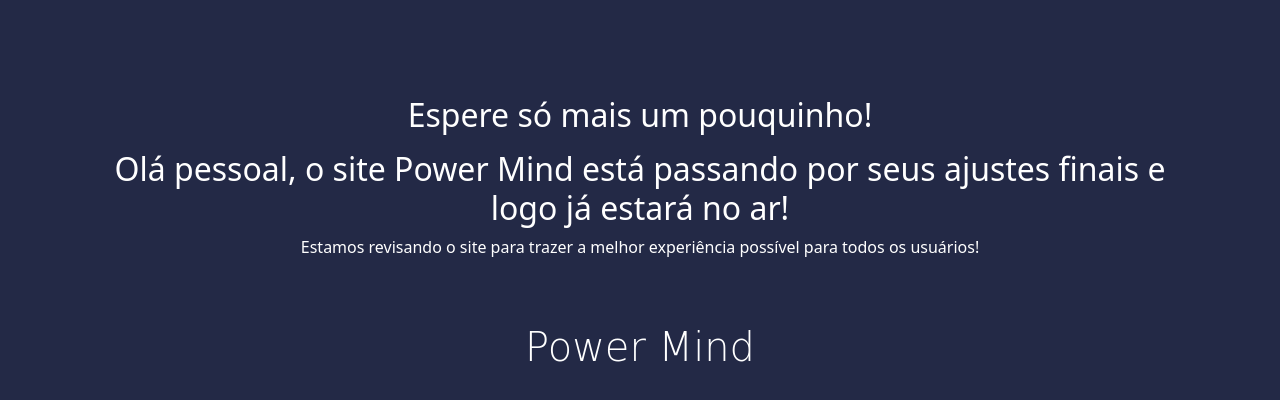
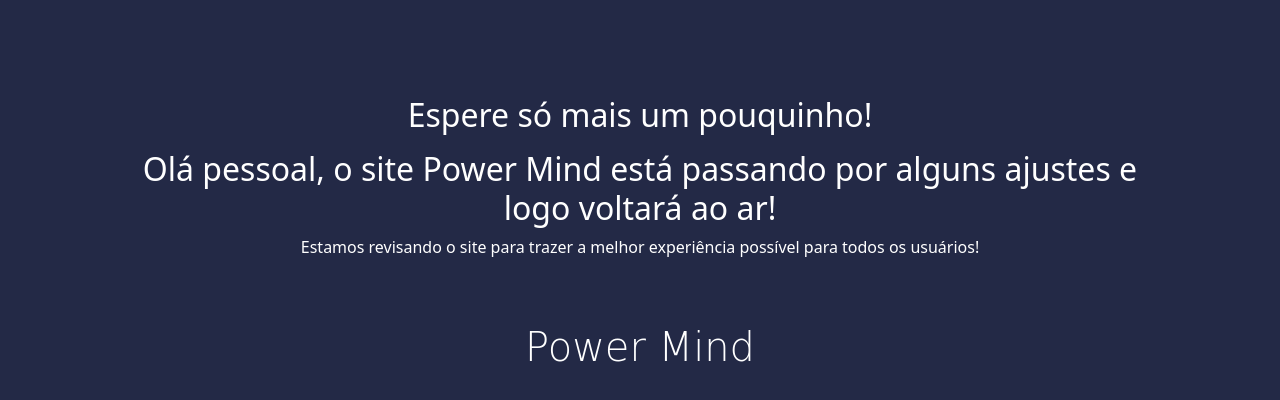
Before and after one commit to devdramos/ajustespowermind, a plain HTML site: page index.html in a window 1280 px wide. Drawn offline with nearby package versions, Linux system fonts and the light colour scheme; a web font is replaced by a local one.

Commit message:
Update index.html

```diff
--- a/index.html
+++ b/index.html
@@ -25,7 +25,7 @@
         <div class="row justify-content-center">
             <div class="col-sm-11">
                 <h2 class="text-center text-white mt-5 pt-5">Espere só mais um pouquinho!</h2>
-                <h2 class="text-center text-white pt-2 ms-5 me-5">Olá pessoal, o site Power Mind está passando por seus ajustes finais e logo já estará no ar!</h2>
+                <h2 class="text-center text-white pt-2 ms-5 me-5">Olá pessoal, o site Power Mind está passando por alguns ajustes e logo voltará ao ar!</h2>
                 <p class="text-center text-white">Estamos revisando o site para trazer a melhor experiência possível para todos os usuários!</p>
                 <p class="display-1 powermind text-center text-white pt-5">Power Mind</p>
             </div>
```
